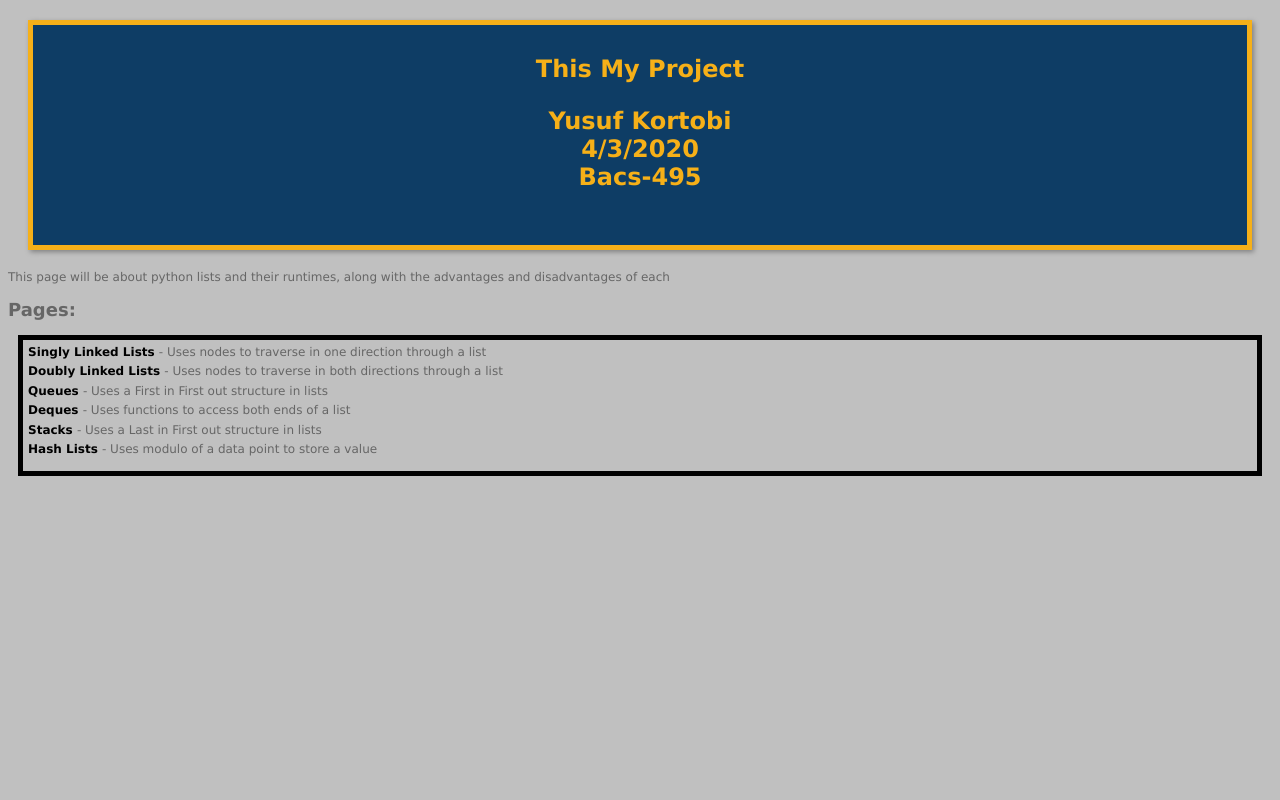
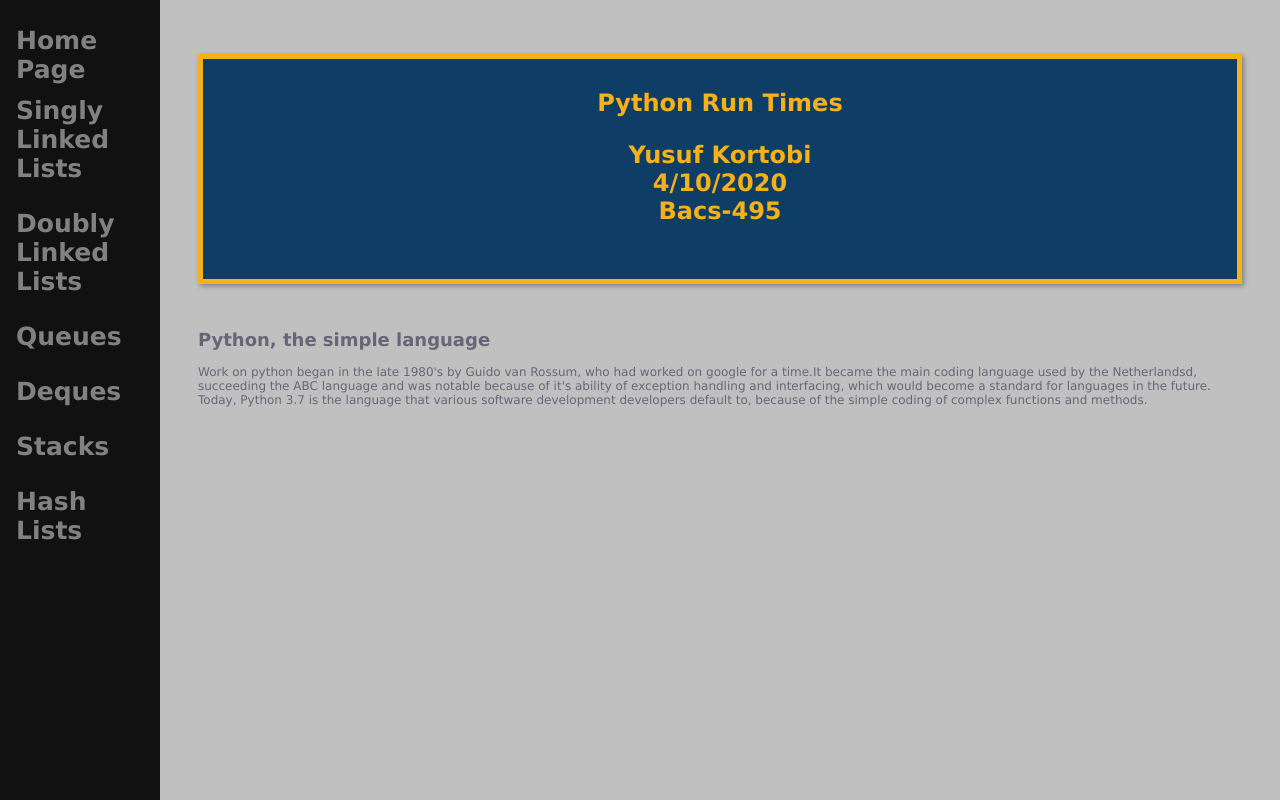
Before and after one commit to kort8325/BACS-200, a plain HTML site: page bacs200/project/index.html in a window 1280 px wide. Drawn offline with Linux system fonts and the light colour scheme.

Commit message:
4.10 update

```diff
--- a/bacs200/project/index.html
+++ b/bacs200/project/index.html
@@ -1,46 +1,25 @@
-<h1>This My Project
+<link href="../unc.css" rel="stylesheet">
+<div class="sidenav">
+    <a href="index.html">Home Page</a>
+    <a href="SinglyLinkedLists/index.html">Singly Linked Lists</a><br>
+    <a href="DoublyLinkedLists/index.html">Doubly Linked Lists</a><br>
+    <a href="Queues/index.html">Queues</a><br>
+    <a href="Deques/index.html">Deques</a><br>
+    <a href="Stacks/index.html">Stacks</a><br>
+    <a href="HashLists/index.html">Hash Lists</a><br>
+<br></div>
+<div class="main">
+<h1>Python Run Times
 
 <p>Yusuf Kortobi<br>
-   4/3/2020<br>
+   4/10/2020<br>
    Bacs-495</p>
-    </h1>
-<p>This page will be about python lists and their runtimes, along with the advantages and disadvantages of each</p>
-    <link href="../unc.css" rel="stylesheet">
-<h2>Pages:</h2>
-<ul>
-        <li>
-            <a href="SinglyLinkedLists/index.html">
-                Singly Linked Lists
-            </a>
-             - Uses nodes to traverse in one direction through a list
-        </li>
-        <li>
-            <a href="DoublyLinkedLists/index.html">
-                Doubly Linked Lists
-            </a>
-             - Uses nodes to traverse in both directions through a list
-        </li>
-        <li>
-            <a href="Queues/index.html">
-                Queues
-            </a>
-             - Uses a First in First out structure in lists
-        </li>
-        <li>
-            <a href="Deques/index.html">
-                Deques
-            </a>
-             - Uses functions to access both ends of a list
-        </li>
-        <li>
-            <a href="Stacks/index.html">
-                Stacks
-            </a>
-             - Uses a Last in First out structure in lists
-        </li>
-        <li>
-            <a href="HashLists/index.html">
-                Hash Lists
-            </a>
-             - Uses modulo of a data point to store a value
-        </li>
+    </h1><br>
+    <h2>Python, the simple language
+    </h2>
+    <p>     Work on python began in the late 1980's by Guido van Rossum, who had worked on google for a time.It became the main coding language used by the Netherlandsd, succeeding the ABC language and was notable because of it's ability of exception handling and interfacing, which would become a standard  for languages in the future.  <br>
+        Today, Python 3.7 is the language that various software development developers default to, because of the simple coding of complex functions and methods.
+    </p>
+
+
+</div>
--- a/bacs200/unc.css
+++ b/bacs200/unc.css
@@ -4,7 +4,7 @@ background-color: #c0c0c0;
 body,td,th {
 font-family: Verdana, Arial, Helvetica, sans-serif;
 font-size: 12px;
-color: #666666;
+color: #666678;
 }
 ul {
 
@@ -15,7 +15,7 @@ list-style: none;
 line-height: 1.2em;
 }
 li {
-    boder: 2px solid dark-grey;
+    border:2px solid dark-grey;
     margin: 5px;
 }
 a:link {
@@ -98,7 +98,7 @@ height: 33px;
 background: url("images/footer.jpg") no-repeat;
 }
 h1 {
-    margin: 20px;
+
     padding: 30px;
     color: #F6B018;
     background-color: #0E3D65;
@@ -106,3 +106,41 @@ h1 {
     text-align: center;
     box-shadow: 2px 2px 5px gray;
 }
+/* The sidebar menu */
+.sidenav {
+  height: 100%; /* Full-height: remove this if you want "auto" height */
+  width: 160px; /* Set the width of the sidebar */
+  position: fixed; /* Fixed Sidebar (stay in place on scroll) */
+  z-index: 1; /* Stay on top */
+  top: 0; /* Stay at the top */
+  left: 0;
+  background-color: #111; /* Black */
+  overflow-x: hidden; /* Disable horizontal scroll */
+  padding-top: 20px;
+}
+
+/* The navigation menu links */
+.sidenav a {
+  padding: 6px 8px 6px 16px;
+  text-decoration: none;
+  font-size: 25px;
+  color: #818181;
+  display: block;
+}
+
+/* When you mouse over the navigation links, change their color */
+.sidenav a:hover {
+  color: #f1f1f1;
+}
+
+/* Style page content */
+.main {
+  margin-left: 160px; /* Same as the width of the sidebar */
+  padding:30px 30px;
+}
+
+/* On smaller screens, where height is less than 450px, change the style of the sidebar (less padding and a smaller font size) */
+@media screen and (max-height: 450px) {
+  .sidenav {padding-top: 15px;}
+  .sidenav a {font-size: 18px;}
+}
```
Also changed, not shown: bacs200/project/Deques/index.html (+15 -6 lines), bacs200/project/DoublyLinkedLists/index.html (+15 -6 lines), bacs200/project/HashLists/index.html (+15 -6 lines), bacs200/project/Queues/index.html (+16 -8 lines), bacs200/project/SinglyLinkedLists/index.html (+15 -6 lines), bacs200/project/Stacks/index.html (+15 -6 lines).
